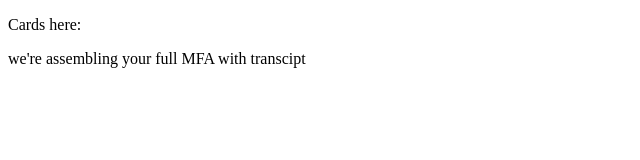
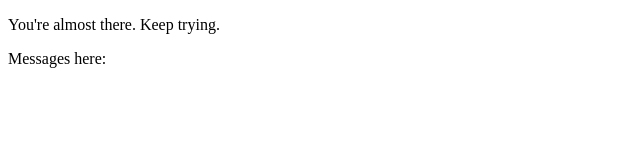
Before and after one commit to WinterCricket/codesscratcher, a plain HTML site: page index.html in a window 1280 px wide. Shown: the whole page, without its empty margins (0-640 px from the left). Drawn offline with Linux system fonts and the light colour scheme.

Commit message:
create a function simply supply the student with answer or not

```diff
--- a/index.html
+++ b/index.html
@@ -6,7 +6,7 @@
 	<title>CodeScratch</title>
 </head>
 <body>
-	<p id="cards-el">Cards here:</p>
+	<p id="solv-el">Cards here:</p>
 	<p id="messages-el">Messages here:</p>
 	<p id="greeting-el"></p>
 
--- a/index.js
+++ b/index.js
@@ -10,28 +10,21 @@
  // let messagesEl = document.getElementById("messages-el");
 // console.log(cardsEl);
 // cardsEl.textContent = "Cards here: " + cards.push(44);
- //messagesEl.textContent = "Messages here: " + messages;
+ //messagesEl.textContent = "Showing solutions here: " + messages;
 
  //messages.push(newMessage);
 
-
+let solvEl = document.getElementById("solv-el");
 
 //logical AND operators
-
-let completeMFA = true;
-let awardMFA = true;
-let messagesEl = document.getElementById("messages-el");
-
-function generateCertificate(){
-	messagesEl.textContent = "we're assembling your full MFA with transcipt";
-
-
-	if(completeMFA && awardMFA ){
-		generateCertificate();
+let hasSolved = true;
+let hasHintsLeft = false;
+let message = "You're an idiot, so we're giving you the solution now...";
+function giveStudentSolution(){
+	if(hasSolved === false && hasHintsLeft === false){
+		solvEl.textContent = message;
 	} else {
-		messagesEl.textContent = "Your attempt is incomplete. Pay another 20k and try again.";
+		solvEl.textContent = "You're almost there. Keep trying.";
 	}
-
 }
-
-generateCertificate();
+giveStudentSolution();
```
